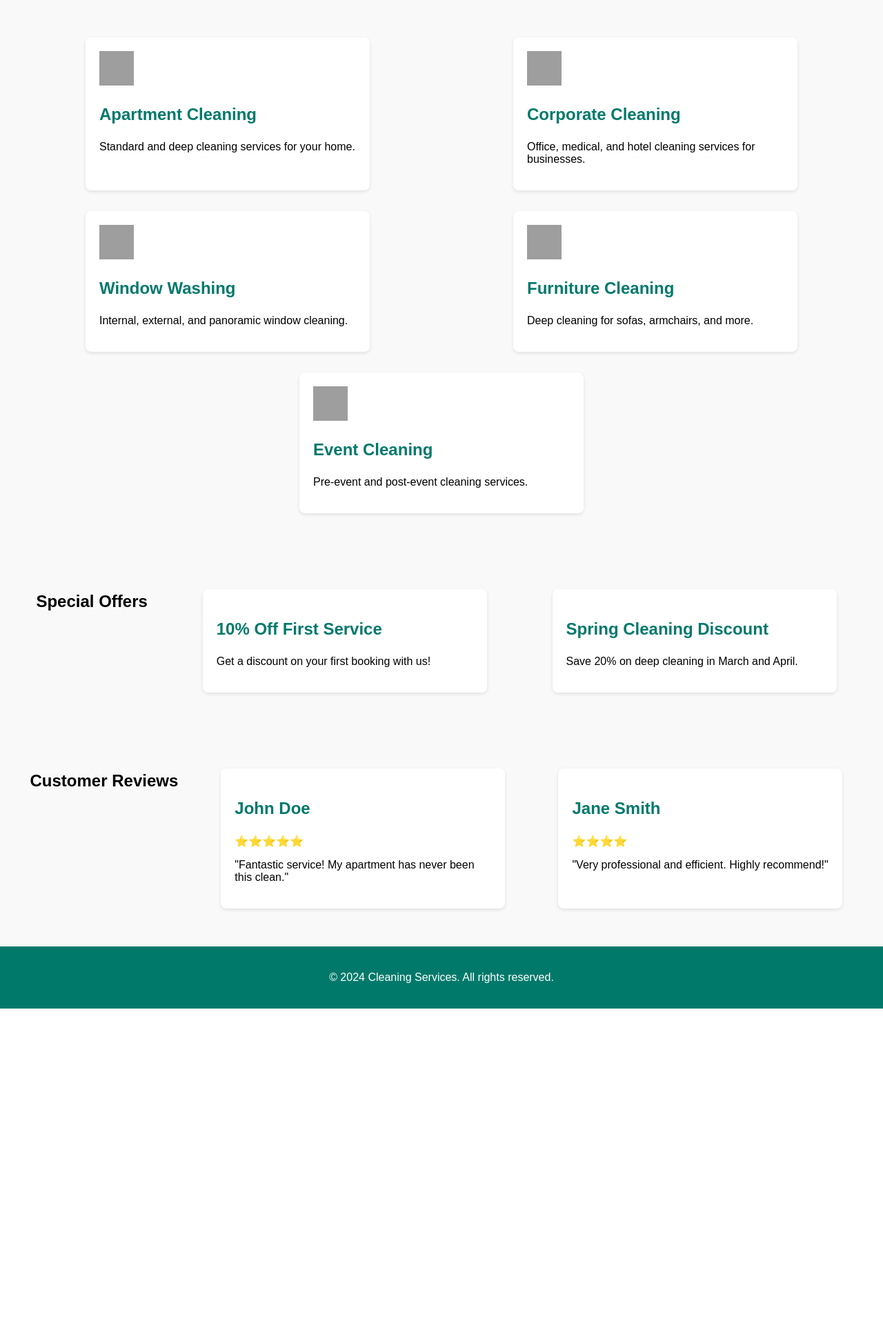
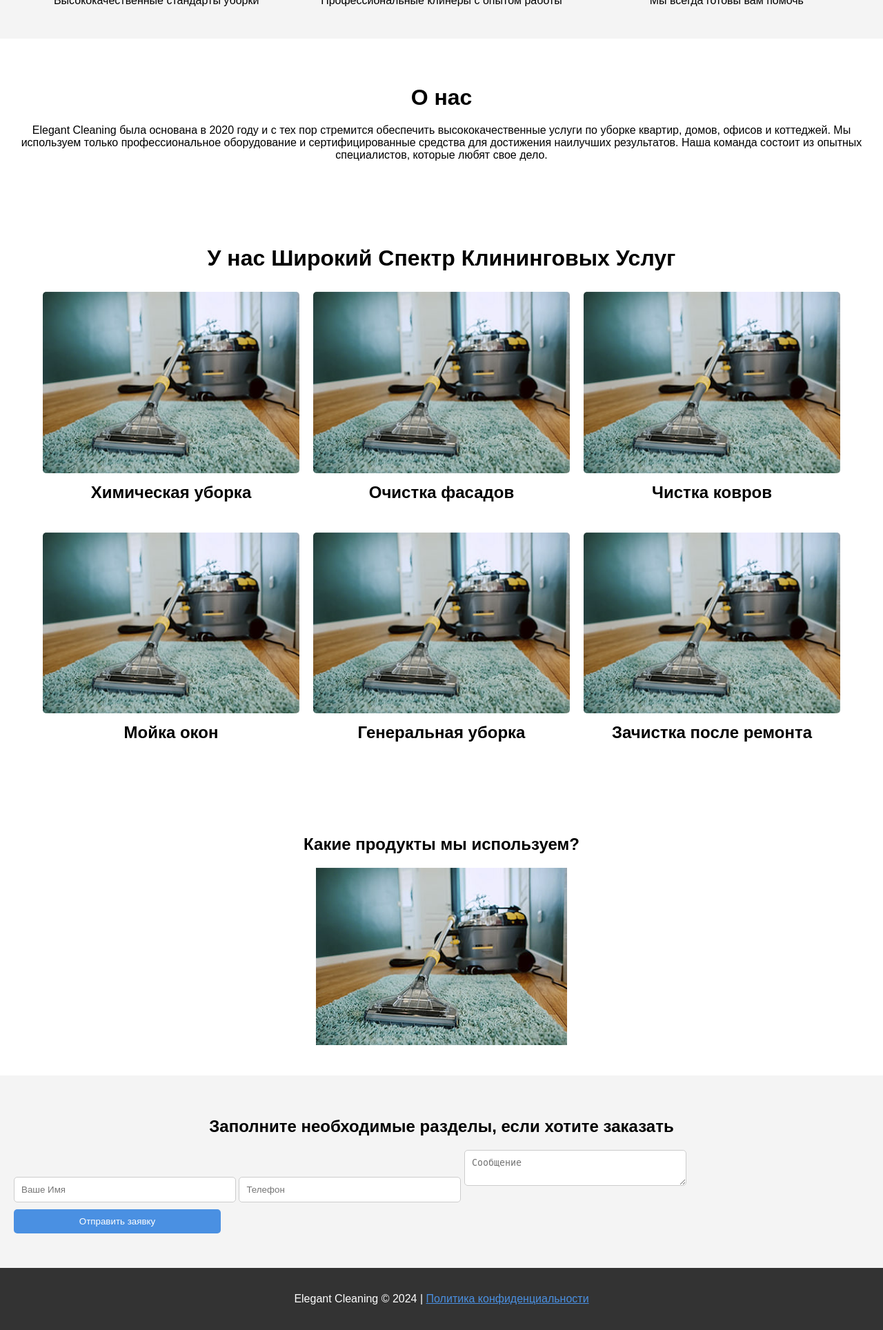
Before and after one commit to HaydarovAkbar/luxecleaning.uz, a Django app: page / in a window 1280 px wide. Shown: the part 501-2429 px from the top of the page at 69% size. Before the commit the page ends 1963 px from the top, so only its background shows below. Run offline with Django 4.2, Linux system fonts and the light colour scheme; grey boxes are pictures that could not be loaded.

Commit message:
change code ...

```diff
--- a/src/config/urls.py
+++ b/src/config/urls.py
@@ -1,10 +1,11 @@
 from django.contrib import admin
 from django.urls import path, include
 from django.conf import settings
+from django.conf.urls.static import static
 
 from apps import urls as apps_urls
 
 urlpatterns = [
     path('admin/', admin.site.urls),
     path('', include(apps_urls)),
-]
+] + static(settings.MEDIA_URL, document_root=settings.MEDIA_ROOT) + static(settings.STATIC_URL, document_root=settings.STATIC_ROOT)
--- /dev/null
+++ b/src/static/css/style.css
@@ -0,0 +1,114 @@
+/* Quick styling for basic layout (replace with your actual CSS) */
+        body {
+            font-family: Arial, sans-serif;
+            margin: 0;
+            padding: 0;
+        }
+        header {
+            background-color: #4A90E2;
+            color: white;
+            padding: 20px;
+            text-align: center;
+            position: relative;
+        }
+        header .logo {
+            max-width: 150px;
+        }
+        header .phone {
+            position: absolute;
+            right: 30px;
+            top: 20px;
+        }
+        .hero {
+            background-color: #4A90E2;
+            color: white;
+            text-align: center;
+            padding: 50px 20px;
+        }
+        .hero h1 {
+            font-size: 2.5em;
+        }
+        .features {
+            display: flex;
+            justify-content: space-around;
+            background-color: #f4f4f4;
+            padding: 30px 20px;
+        }
+        .features .feature {
+            text-align: center;
+            width: 30%;
+        }
+        .features img {
+            width: 50px;
+            height: 50px;
+            margin-bottom: 10px;
+        }
+        .about-section {
+            padding: 40px 20px;
+            text-align: center;
+        }
+        .about-section h2 {
+            font-size: 2em;
+            margin-bottom: 20px;
+        }
+        .services {
+            padding: 40px 20px;
+            text-align: center;
+        }
+        .services h2 {
+            font-size: 2em;
+            margin-bottom: 20px;
+        }
+        .services-grid {
+            display: flex;
+            flex-wrap: wrap;
+            justify-content: center;
+        }
+        .services-grid .service-item {
+            width: 30%;
+            margin: 10px;
+        }
+        .services-grid img {
+            width: 100%;
+            height: auto;
+            border-radius: 5px;
+        }
+        .services-grid h3 {
+            margin-top: 10px;
+            font-size: 1.5em;
+        }
+        .products {
+            text-align: center;
+            padding: 40px 20px;
+        }
+        .form-section {
+            padding: 40px 20px;
+            background-color: #f4f4f4;
+            text-align: center;
+        }
+        .form-section form {
+            display: inline-block;
+            text-align: left;
+        }
+        .form-section input, .form-section textarea {
+            width: 300px;
+            margin-bottom: 10px;
+            padding: 10px;
+            border: 1px solid #ccc;
+            border-radius: 5px;
+        }
+        .form-section input[type="submit"] {
+            background-color: #4A90E2;
+            color: white;
+            border: none;
+            cursor: pointer;
+        }
+        footer {
+            padding: 20px;
+            background-color: #333;
+            color: white;
+            text-align: center;
+        }
+        footer a {
+            color: #4A90E2;
+        }
--- a/src/templates/index.html
+++ b/src/templates/index.html
@@ -1,171 +1,219 @@
 <!DOCTYPE html>
 <html lang="en">
 <head>
+    {% load static %} <!-- Add this line to load static files -->
     <meta charset="UTF-8">
     <meta name="viewport" content="width=device-width, initial-scale=1.0">
-    <title>Cleaning Services</title>
+    <title>Elegant Cleaning</title>
+    <link rel="stylesheet" href="{% static 'css/style.css' %}">
     <style>
+        /* Quick styling for basic layout (replace with your actual CSS) */
         body {
             font-family: Arial, sans-serif;
             margin: 0;
             padding: 0;
-            background-color: #f9f9f9;
-        }
-        .test-mode-banner {
-            background-color: #f44336;
-            color: #333;
-            text-align: center;
-            padding: 10px;
-            font-weight: bold;
         }
         header {
-            background-color: #00bfa5;
-            padding: 15px;
+            background-color: #4A90E2;
+            color: white;
+            padding: 20px;
+            text-align: center;
+            position: relative;
+        }
+        header .logo {
+            max-width: 150px;
+        }
+        header .phone {
+            position: absolute;
+            right: 30px;
+            top: 20px;
+        }
+        .hero {
+            background-color: #4A90E2;
             color: white;
             text-align: center;
+            padding: 50px 20px;
         }
-        nav {
+        .hero h1 {
+            font-size: 2.5em;
+        }
+        .features {
             display: flex;
-            justify-content: center;
-            background-color: #00796b;
+            justify-content: space-around;
+            background-color: #f4f4f4;
+            padding: 30px 20px;
         }
-        nav a {
-            color: white;
-            padding: 14px 20px;
-            text-decoration: none;
+        .features .feature {
+            text-align: center;
+            width: 30%;
+        }
+        .features img {
+            width: 50px;
+            height: 50px;
+            margin-bottom: 10px;
+        }
+        .about-section {
+            padding: 40px 20px;
             text-align: center;
         }
-        nav a:hover {
-            background-color: #004d40;
+        .about-section h2 {
+            font-size: 2em;
+            margin-bottom: 20px;
         }
-        .hero {
-            background: url('clean-apartment.jpg') no-repeat center center;
-            background-size: cover;
-            padding: 60px 20px;
+        .services {
+            padding: 40px 20px;
             text-align: center;
-            color: white;
         }
-        .hero h1 {
-            font-size: 48px;
+        .services h2 {
+            font-size: 2em;
+            margin-bottom: 20px;
         }
-        .hero button {
-            padding: 15px 30px;
-            font-size: 18px;
-            background-color: #00bfa5;
+        .services-grid {
+            display: flex;
+            flex-wrap: wrap;
+            justify-content: center;
+        }
+        .services-grid .service-item {
+            width: 30%;
+            margin: 10px;
+        }
+        .services-grid img {
+            width: 100%;
+            height: auto;
+            border-radius: 5px;
+        }
+        .services-grid h3 {
+            margin-top: 10px;
+            font-size: 1.5em;
+        }
+        .products {
+            text-align: center;
+            padding: 40px 20px;
+        }
+        .form-section {
+            padding: 40px 20px;
+            background-color: #f4f4f4;
+            text-align: center;
+        }
+        .form-section form {
+            display: inline-block;
+            text-align: left;
+        }
+        .form-section input, .form-section textarea {
+            width: 300px;
+            margin-bottom: 10px;
+            padding: 10px;
+            border: 1px solid #ccc;
+            border-radius: 5px;
+        }
+        .form-section input[type="submit"] {
+            background-color: #4A90E2;
             color: white;
             border: none;
             cursor: pointer;
         }
-        .services, .offers, .reviews {
-            display: flex;
-            justify-content: space-around;
-            flex-wrap: wrap;
-            padding: 40px 20px;
-        }
-        .card {
-            background-color: white;
+        footer {
             padding: 20px;
-            width: 30%;
-            margin: 15px;
-            border-radius: 8px;
-            box-shadow: 0 2px 5px rgba(0, 0, 0, 0.1);
-        }
-        .card img {
-            width: 50px;
-            height: 50px;
-        }
-        .card h3 {
-            font-size: 24px;
-            color: #00796b;
-        }
-        footer {
-            background-color: #00796b;
+            background-color: #333;
             color: white;
             text-align: center;
-            padding: 20px;
+        }
+        footer a {
+            color: #4A90E2;
         }
     </style>
 </head>
 <body>
 
-<div class="test-mode-banner">
-    Sayt test rejimida ishlamoqda
-</div>
-
+    <!-- Header -->
     <header>
-    <h1>Cleaning Services</h1>
+        <img src="{% static 'images/logo.svg' %}" alt="Elegant Cleaning Logo" class="logo">
+        <div class="phone">+380 98 336-38-38</div>
+        <a href="#" class="button">Заказать Уборку</a>
     </header>
 
-<nav>
-    <a href="#services">Our Services</a>
-    <a href="#prices">Prices & Discounts</a>
-    <a href="#booking">Service Booking</a>
-    <a href="#contact">Contact Us</a>
-    <a href="#reviews">Customer Reviews</a>
-    <a href="#faq">FAQ</a>
-</nav>
-
+    <!-- Hero Section -->
     <section class="hero">
-    <h1>Get Your Space Sparkling Clean</h1>
-    <button>Book Now</button>
+        <h1>Уборка квартир, Частных домов, Коттеджей, Офисов</h1>
+        <p>Мы предлагаем высококачественные услуги по уборке с гарантией чистоты и уюта для вашего дома или офиса.</p>
     </section>
 
-<section id="services" class="services">
-    <div class="card">
-        <img src="apartment-icon.png" alt="Apartment Cleaning">
-        <h3>Apartment Cleaning</h3>
-        <p>Standard and deep cleaning services for your home.</p>
+    <!-- Features Section -->
+    <section class="features">
+        <div class="feature">
+            <img src="{% static 'images/test.jpg' %}" alt="Quality">
+            <h3>Качество</h3>
+            <p>Высококачественные стандарты уборки</p>
         </div>
-    <div class="card">
-        <img src="office-icon.png" alt="Corporate Cleaning">
-        <h3>Corporate Cleaning</h3>
-        <p>Office, medical, and hotel cleaning services for businesses.</p>
+        <div class="feature">
+            <img src="{% static 'images/test.jpg' %}" alt="Experience">
+            <h3>Эксперты Уборки</h3>
+            <p>Профессиональные клинеры с опытом работы</p>
         </div>
-    <div class="card">
-        <img src="window-icon.png" alt="Window Washing">
-        <h3>Window Washing</h3>
-        <p>Internal, external, and panoramic window cleaning.</p>
-    </div>
-    <div class="card">
-        <img src="sofa-icon.png" alt="Furniture Cleaning">
-        <h3>Furniture Cleaning</h3>
-        <p>Deep cleaning for sofas, armchairs, and more.</p>
-    </div>
-    <div class="card">
-        <img src="event-icon.png" alt="Event Cleaning">
-        <h3>Event Cleaning</h3>
-        <p>Pre-event and post-event cleaning services.</p>
+        <div class="feature">
+            <img src="{% static 'images/test.jpg' %}" alt="24/7 Support">
+            <h3>24/7 Саппорт</h3>
+            <p>Мы всегда готовы вам помочь</p>
         </div>
     </section>
 
-<section id="offers" class="offers">
-    <h2>Special Offers</h2>
-    <div class="card">
-        <h3>10% Off First Service</h3>
-        <p>Get a discount on your first booking with us!</p>
+    <!-- About Section -->
+    <section class="about-section">
+        <h2>О нас</h2>
+        <p>Elegant Cleaning была основана в 2020 году и с тех пор стремится обеспечить высококачественные услуги по уборке квартир, домов, офисов и коттеджей. Мы используем только профессиональное оборудование и сертифицированные средства для достижения наилучших результатов. Наша команда состоит из опытных специалистов, которые любят свое дело.</p>
+    </section>
+
+    <!-- Services Section -->
+    <section class="services">
+        <h2>У нас Широкий Спектр Клининговых Услуг</h2>
+        <div class="services-grid">
+            <div class="service-item">
+                <img src="{% static 'images/test.jpg' %}" alt="Service 1">
+                <h3>Химическая уборка</h3>
             </div>
-    <div class="card">
-        <h3>Spring Cleaning Discount</h3>
-        <p>Save 20% on deep cleaning in March and April.</p>
+            <div class="service-item">
+                <img src="{% static 'images/test.jpg' %}" alt="Service 2">
+                <h3>Очистка фасадов</h3>
+            </div>
+            <div class="service-item">
+                <img src="{% static 'images/test.jpg' %}" alt="Service 3">
+                <h3>Чистка ковров</h3>
+            </div>
+            <div class="service-item">
+                <img src="{% static 'images/test.jpg' %}" alt="Service 4">
+                <h3>Мойка окон</h3>
+            </div>
+            <div class="service-item">
+                <img src="{% static 'images/test.jpg' %}" alt="Service 5">
+                <h3>Генеральная уборка</h3>
+            </div>
+            <div class="service-item">
+                <img src="{% static 'images/test.jpg' %}" alt="Service 6">
+                <h3>Зачистка после ремонта</h3>
+            </div>
         </div>
     </section>
 
-<section id="reviews" class="reviews">
-    <h2>Customer Reviews</h2>
-    <div class="card">
-        <h3>John Doe</h3>
-        <p>⭐⭐⭐⭐⭐</p>
-        <p>"Fantastic service! My apartment has never been this clean."</p>
-    </div>
-    <div class="card">
-        <h3>Jane Smith</h3>
-        <p>⭐⭐⭐⭐</p>
-        <p>"Very professional and efficient. Highly recommend!"</p>
-    </div>
+    <!-- Product Section -->
+    <section class="products">
+        <h2>Какие продукты мы используем?</h2>
+        <img src="{% static 'images/test.jpg' %}" alt="Cleaning Products">
     </section>
 
+    <!-- Contact Form Section -->
+    <section class="form-section">
+        <h2>Заполните необходимые разделы, если хотите заказать</h2>
+        <form action="#" method="POST">
+            <input type="text" name="name" placeholder="Ваше Имя">
+            <input type="text" name="phone" placeholder="Телефон">
+            <textarea name="message" placeholder="Сообщение"></textarea>
+            <input type="submit" value="Отправить заявку">
+        </form>
+    </section>
+
+    <!-- Footer -->
     <footer>
-    <p>&copy; 2024 Cleaning Services. All rights reserved.</p>
+        <p>Elegant Cleaning © 2024 | <a href="#">Политика конфиденциальности</a></p>
     </footer>
 
 </body>
```
Also changed, not shown: src/config/settings/base.py (+7 -2 lines), src/static/images/logo.svg (renamed from src/media/logo.svg), src/static/images/test.jpg (added). Lines whose indentation alone changed are shown as unchanged.
